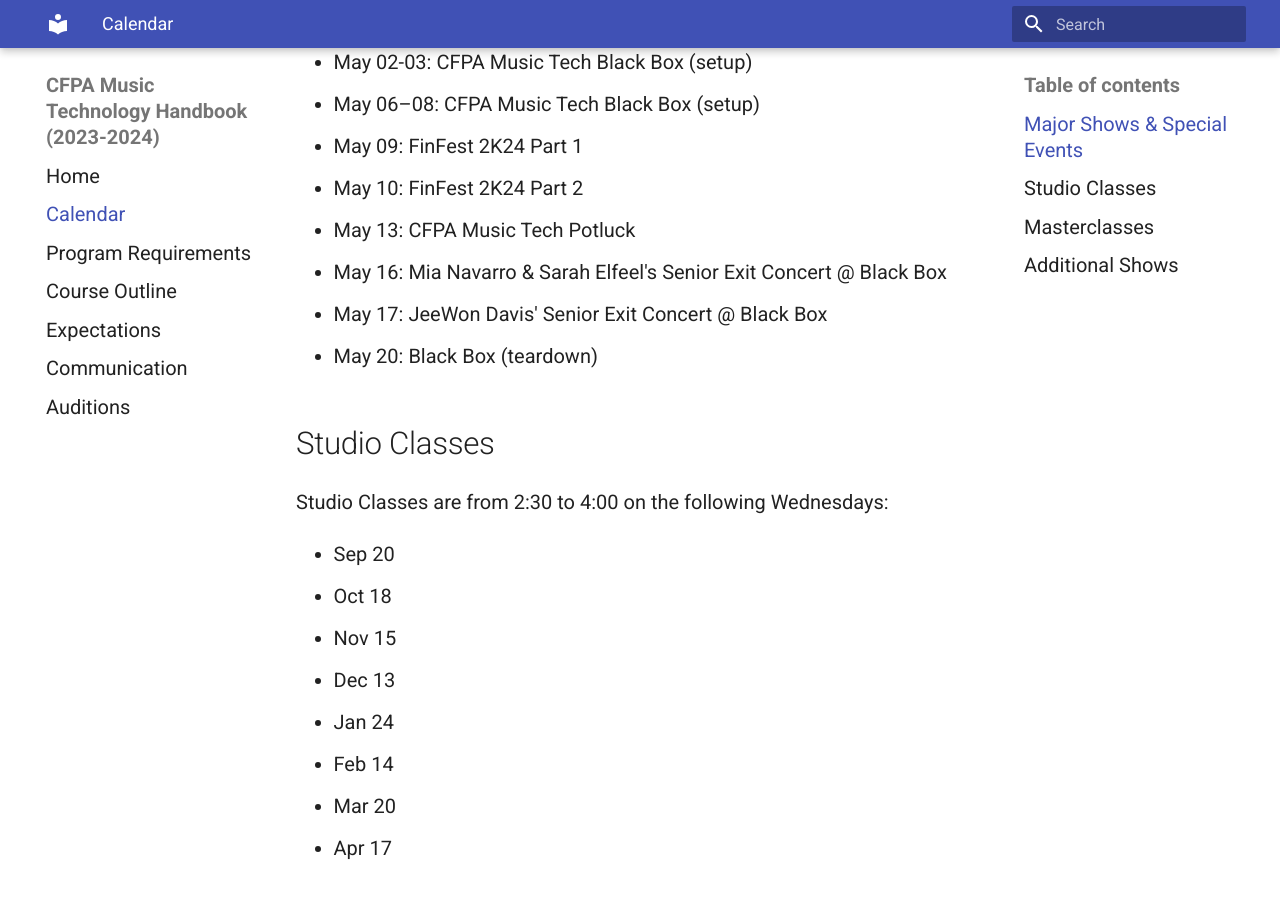
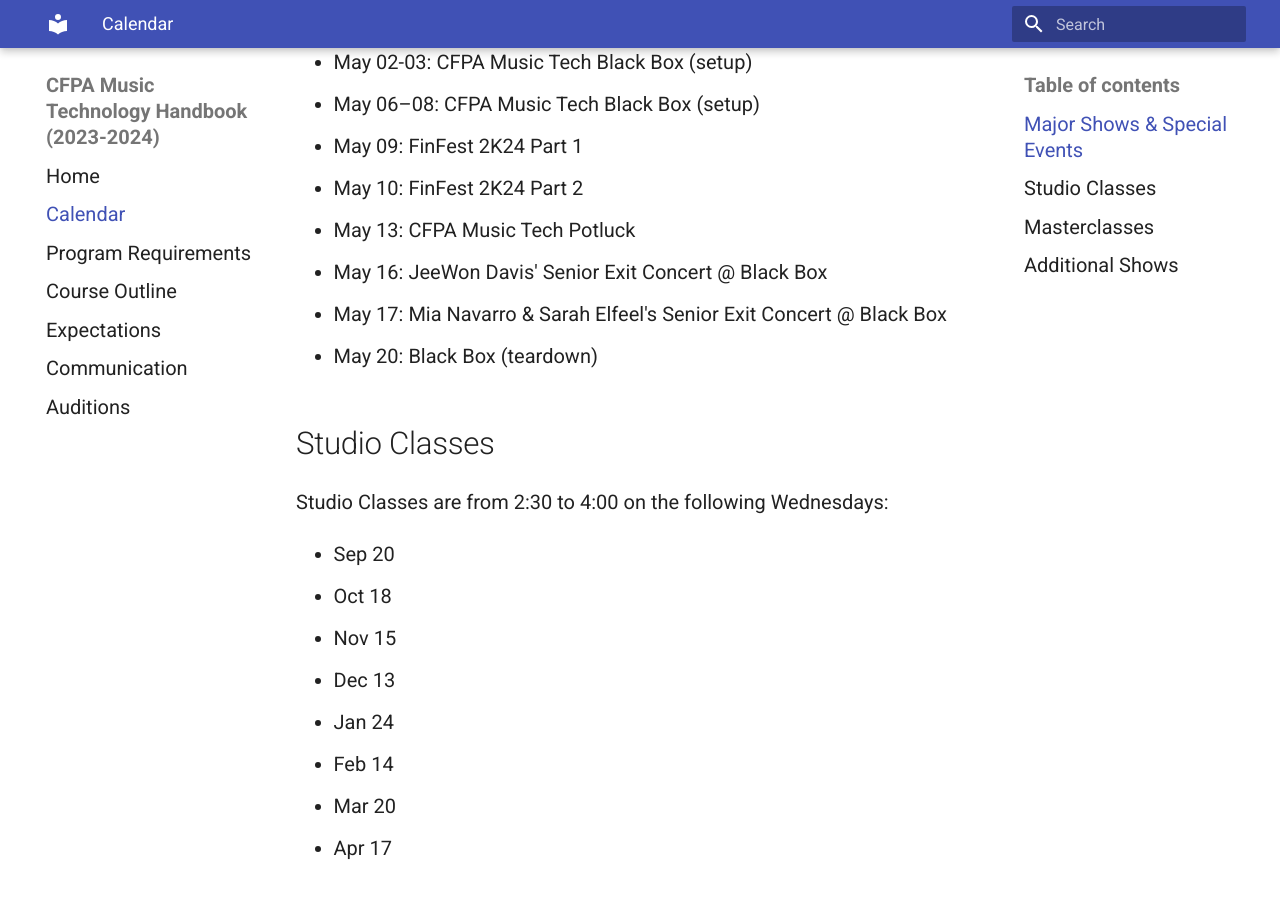
Before and after one commit to sophia-sms/handbook, an MkDocs documentation site: the page built from docs/calendar.md, in a window 1280 px wide and 900 px high, scrolled down 986 px. Built offline with MkDocs 1.6.1 and Material for MkDocs 9.7.7, drawn with Linux system fonts in a browser that asks for light colours.

```diff
--- a/docs/calendar.md
+++ b/docs/calendar.md
@@ -24,10 +24,9 @@ These are for students in the CFPA Music Tech program (except for Back-To-School
 - May 09: FinFest 2K24 Part 1
 - May 10: FinFest 2K24 Part 2
 - May 13: CFPA Music Tech Potluck
-- May 16: Mia Navarro & Sarah Elfeel's Senior Exit Concert @ Black Box
-- May 17: JeeWon Davis' Senior Exit Concert @ Black Box
+- May 16: JeeWon Davis' Senior Exit Concert @ Black Box
+- May 17: Mia Navarro & Sarah Elfeel's Senior Exit Concert @ Black Box
 - May 20: Black Box (teardown)
-
 
 ## Studio Classes
 
```
